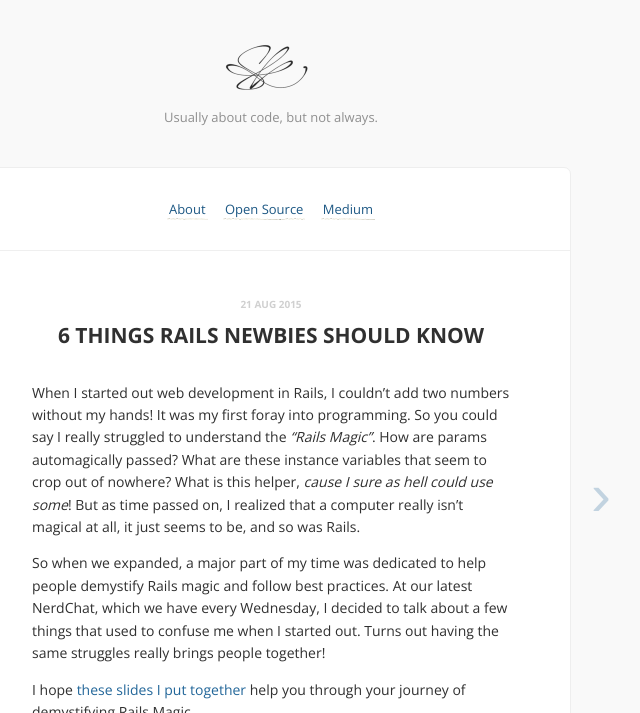
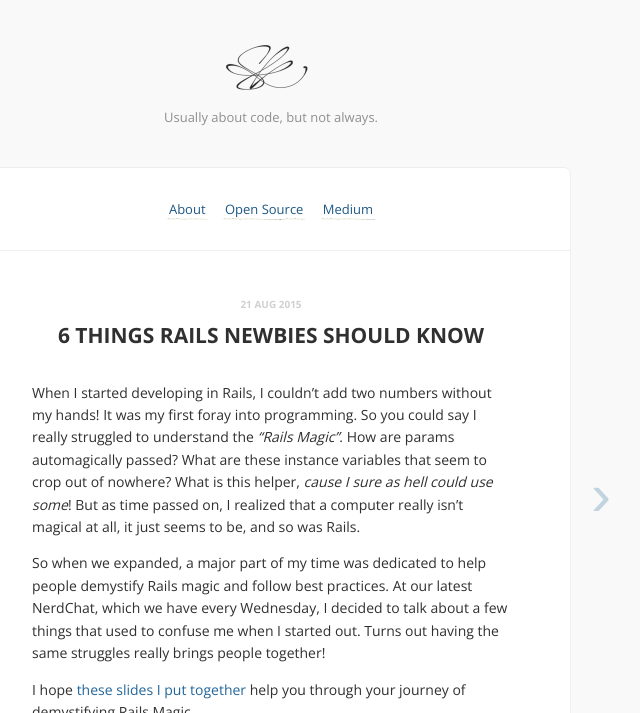
Before and after one commit to swaathi/swaathi.github.io, a Jekyll site: the page built from _posts/2015-08-21-6-things-rails-newbies-should-know.md, in a window 1280 px wide and 900 px high, cut to the strip 0-713 px from the top of the window. Shown: the whole strip, without its empty margins (369-1009 px from the left). Built offline with Jekyll 4.4.1, drawn with Linux system fonts in a browser that asks for light colours; comment, search, counter and statistics services are not loaded.

Commit message:
Update 2015-08-21-6-things-rails-newbies-should-know.md

```diff
--- a/_posts/2015-08-21-6-things-rails-newbies-should-know.md
+++ b/_posts/2015-08-21-6-things-rails-newbies-should-know.md
@@ -5,7 +5,7 @@ date: 2015-08-21 19:30:00 +5:30 GMT
 share: y
 ---
 
-When I started out web development in Rails, I couldn’t add two numbers without my hands! It was my first foray into programming. So you could say I really struggled to understand the _“Rails Magic”_. How are params automagically passed? What are these instance variables that seem to crop out of nowhere? What is this helper, _cause I sure as hell could use some_! But as time passed on, I realized that a computer really isn’t magical at all, it just seems to be, and so was Rails.
+When I started developing in Rails, I couldn’t add two numbers without my hands! It was my first foray into programming. So you could say I really struggled to understand the _“Rails Magic”_. How are params automagically passed? What are these instance variables that seem to crop out of nowhere? What is this helper, _cause I sure as hell could use some_! But as time passed on, I realized that a computer really isn’t magical at all, it just seems to be, and so was Rails.
 
 So when we expanded, a major part of my time was dedicated to help people demystify Rails magic and follow best practices. At our latest NerdChat, which we have every Wednesday, I decided to talk about a few things that used to confuse me when I started out. Turns out having the same struggles really brings people together!
 
```
